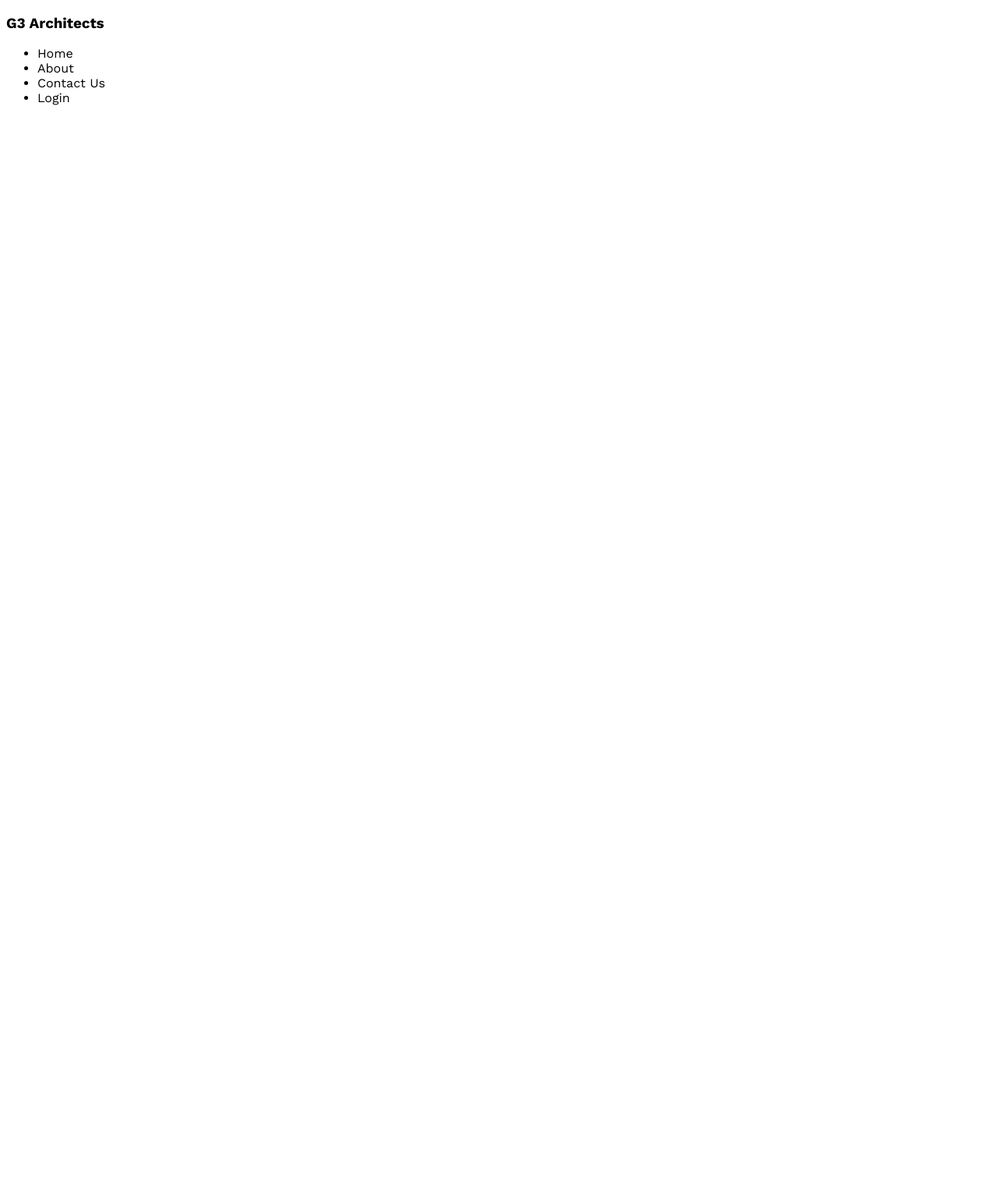
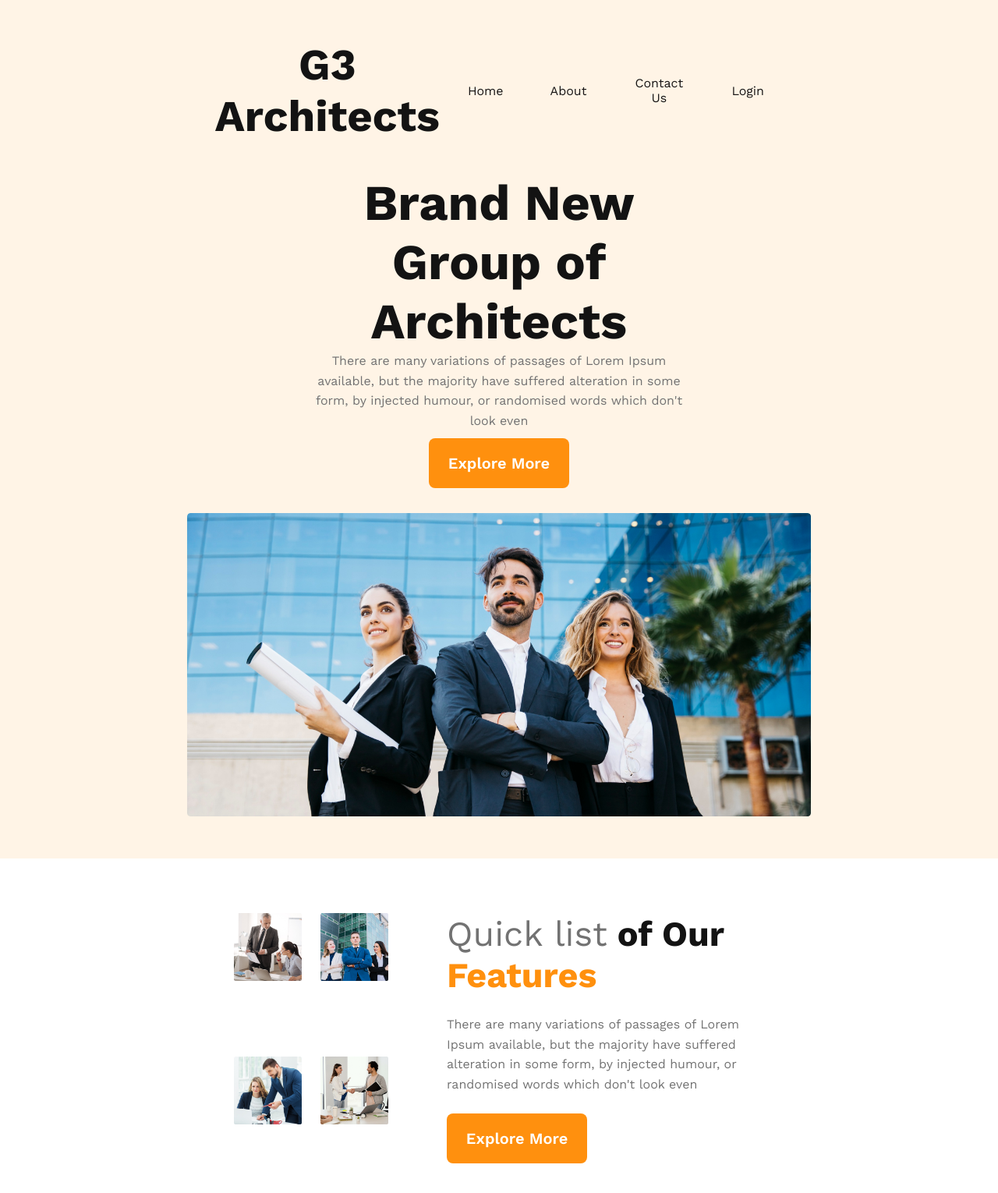
Before and after one commit to ImranRifat067/G3-Architecture-website, a plain HTML site: page index.html in a window 1280 px wide. Shown: the whole page at 78% size. Before the commit the page ends 800 px from the top, so only its background shows below. Drawn offline with nearby package versions, Linux system fonts and the light colour scheme.

Commit message:
feature content addeded

```diff
--- a/index.html
+++ b/index.html
@@ -1,13 +1,16 @@
 <!DOCTYPE html>
 <html lang="en">
+
 <head>
     <meta charset="UTF-8">
     <meta name="viewport" content="width=device-width, initial-scale=1.0">
     <title>G3 Architecture</title>
     <link rel="stylesheet" href="style/architecture.css">
 </head>
+
 <body>
     <header>
+        <nav class="nav-title">
             <h3>G3 Architects</h3>
             <ul>
                 <li>Home</li>
@@ -15,14 +18,45 @@
                 <li>Contact Us</li>
                 <li>Login</li>
             </ul>
+        </nav>
+
+        <!-- -------this is banner------ -->
+
+        <div class="banner">
+            <div class="banner-content">
+                <h1 class="banner-title">
+                    Brand New
+                    Group of Architects
+                </h1>
+                <p class="content-description">There are many variations of passages of Lorem Ipsum available, but the
+                    majority have suffered alteration in some form, by injected humour, or randomised words which don't
+                    look even</p>
+                <button class="btn-primary">Explore More</button>
+            </div>
+            <div class="banner-img"><img src="style/images/banner.png" alt=""></div>
+        </div>
     </header>
-
+    <!-- ----main section start here----- -->
     <main>
-
+        <section class="feature">
+            <div class="feature-img">
+                <img src="style/images/team1.png" alt="">
+                <img src="style/images/team2.png" alt="">
+                <img src="style/images/team3.png"
+                    alt="">
+                <img src="style/images/team4.png" alt="">
+            </div>
+            <div class="feature-content">
+                <h2>Quick list<span class="list-of"> of  Our</span> <span class="imp">Features</span></h2>
+                <p class="feature-description">There are many variations of passages of Lorem Ipsum available, but the majority have suffered alteration in some form, by injected humour, or randomised words which don't look even</p>
+                <button class="feature-btn">Explore More</button>
+            </div>
+        </section>
     </main>
 
     <footer>
 
     </footer>
 </body>
+
 </html>
--- a/style/architecture.css
+++ b/style/architecture.css
@@ -1,4 +1,237 @@
 @import url('https://fonts.googleapis.com/css2?family=Work+Sans:wght@400;600;700;800;900&display=swap');
-*{
+
+* {
+    margin: 0;
+    padding: 0;
     font-family: 'Work Sans', sans-serif;
 }
+
+header {
+    background: rgba(255, 144, 14, 0.10);
+    padding: 50px 240px;
+}
+
+.btn-primary {
+    margin: 0 auto;
+    color: #FFF;
+    font-size: 20px;
+    font-weight: 600;
+    border-radius: 8px;
+    background: #FF900E;
+    width: 180px;
+    height: 64px;
+    border: 0;
+}
+
+nav {
+    display: flex;
+    margin-bottom: 40px;
+    justify-content: space-between;
+}
+
+.nav-title {
+    text-align: center;
+    color: #131313;
+    font-size: 3rem;
+    font-weight: 700;
+}
+
+nav>ul {
+    display: flex;
+    align-items: center;
+}
+
+nav>ul li {
+    list-style: none;
+    color: #181616;
+    padding-right: 60px;
+    font-size: 1rem;
+    font-weight: 500;
+}
+
+.banner {
+    display: flex;
+    gap: 32px;
+    justify-content: center;
+    flex-direction: column;
+}
+
+.banner .banner-content {
+    margin: 0 auto;
+    display: flex;
+    width: 60%;
+    justify-content: center;
+    flex-direction: column;
+
+
+}
+
+.banner .banner-title {
+    text-align: center;
+    color: #131313;
+    font-size: 4rem;
+    font-weight: 700;
+
+}
+
+.content-description {
+    color: #727272;
+    text-align: center;
+    font-size: 1rem;
+    font-weight: 400;
+    line-height: 1.6rem;
+    margin-bottom: 10px;
+}
+
+.banner-img {
+
+    max-width: 1440px;
+}
+
+img {
+    width: 100%;
+}
+
+/* -----main section start here---- */
+.feature {
+    max-width: 1440px;
+    display: flex;
+    /* justify-content:space-around; */
+    margin: 70px 300px;
+    gap: 75px;
+    /* height: 700px; */
+
+}
+
+.feature .feature-img {
+    display: grid;
+    grid-template-columns: 1fr 1fr;
+    gap: 24px;
+    max-width: 750px;
+}
+
+.feature .feature-img img {
+    width: 100%;
+}
+
+.feature .feature-content {
+    max-width: 537px;
+    display: flex;
+    flex-direction: column;
+    justify-content: center;
+
+}
+.feature .feature-content  *{
+    margin-bottom: 24px;
+}
+.feature .feature-content h2 {
+    color: #727272;
+    font-size: 2.8rem;
+    font-weight: 500;
+    max-width: 468px;
+
+}
+
+.feature .feature-content .list-of {
+    color: #131313;
+    font-size:2.8rem;
+    font-weight: 700;
+}
+
+.feature .feature-content .imp {
+    color: #FF900E;
+    font-size:2.8rem;
+    font-weight: 700;
+}
+
+.feature-description {
+    color: #727272;
+    font-size: 1rem;
+    font-weight: 400;
+    line-height: 1.6rem;
+    margin-bottom: 10px;
+}
+
+.feature .feature-btn {
+    color: #FFF;
+    font-size: 20px;
+    font-weight: 600;
+    border-radius: 8px;
+    background: #FF900E;
+    width: 180px;
+    height: 64px;
+    border: 0;
+}
+
+/* responsive style */
+/* -----small device----- */
+@media screen and (max-width:576px) {
+    nav {
+        flex-direction: column;
+    }
+
+    header {
+        padding: 20px;
+    }
+
+    .nav-title {
+        font-size: 2.5rem;
+
+    }
+
+    nav>ul li {
+        padding-right: 30px;
+    }
+
+    .banner .banner-content {
+        width: 100%;
+    }
+
+    .banner-img {
+
+        max-width: 576px;
+    }
+
+    img {
+        width: 100%;
+    }
+}
+
+/* ----medium device---- */
+@media screen and (min-width:576px) and (max-width:960px) {
+    nav {
+        flex-direction: column;
+        /* padding-bottom: 30px; */
+    }
+
+    header {
+        padding: 50px;
+
+    }
+
+    .nav-title {
+        font-size: 2.5rem;
+        margin-bottom: 30px;
+    }
+
+    nav>ul {
+        justify-content: space-evenly;
+    }
+
+    nav>ul li {
+        padding-right: 30px;
+    }
+
+    .banner .banner-content {
+        width: 100%;
+    }
+
+    .banner-img {
+
+        max-width: 960px;
+    }
+
+    img {
+        width: 100%;
+    }
+}
```
Lines whose indentation alone changed are shown as unchanged.
